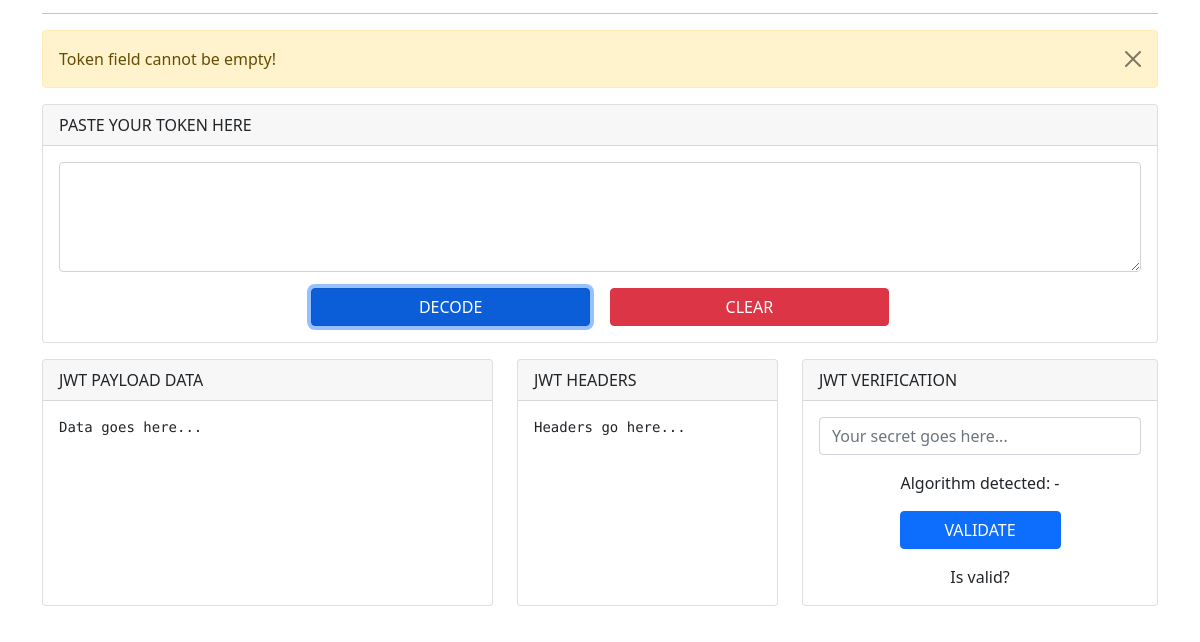
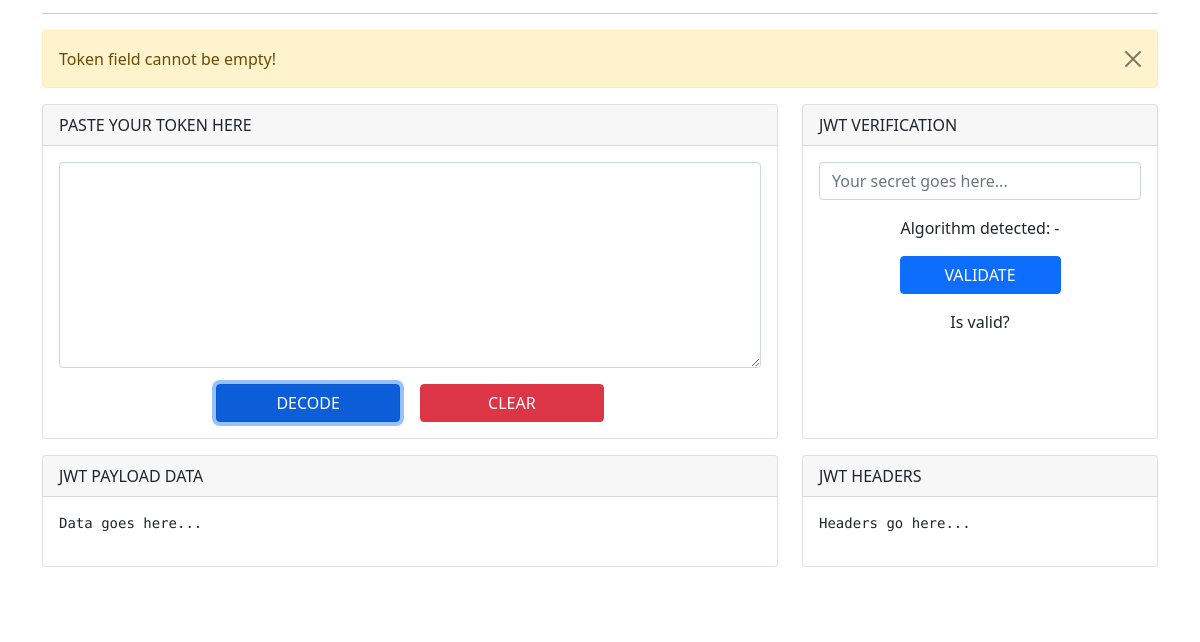
Before and after one commit to raocodes/JWT-Decoder-Client, an Electron app: page src/index.html in a window 1200 px wide. Both pictures are taken after a click on the button "DECODE". Shown: the part 124-766 px from the top of the page. Drawn offline with Linux system fonts and the light colour scheme.

Commit message:
Re-arranged layout

```diff
--- a/src/index.html
+++ b/src/index.html
@@ -23,34 +23,16 @@
       </div>
     </div>
 
-    <div class="row mb-3">
-      <div class="col-lg-12" id="alertcolumn">
-        <div class="card">
+    <div class="row mb-3" id="alertrow">
+      <div class="col-lg-8 col-md-12">
+        <div class="card h-100">
           <div class="card-header">PASTE YOUR TOKEN HERE</div>
           <div class="card-body">
-            <textarea class="form-control" id="tokeninput" rows="4"></textarea>
+            <textarea class="form-control" id="tokeninput" rows="8"></textarea>
           </div>
           <div class="text-center">
             <button type="button" class="btn btn-primary mb-3 w-25 me-2" id="decodejwtbtn">DECODE</button>
             <button type="button" class="btn btn-danger mb-3 w-25 ms-2" id="clearjwtbtn">CLEAR</button>
-          </div>
-        </div>
-      </div>
-    </div>
-    <div class="row gy-3 mb-3">
-      <div class="col-lg-5 col-md-12">
-        <div class="card h-100">
-          <div class="card-header">JWT PAYLOAD DATA</div>
-          <div class="card-body">
-            <pre><code id="tokenresult">Data goes here...</code></pre>
-          </div>
-        </div>
-      </div>
-      <div class="col-lg-3 col-md-12">
-        <div class="card h-100">
-          <div class="card-header">JWT HEADERS</div>
-          <div class="card-body">
-            <pre><code id="tokenheaders">Headers go here...</code></pre>
           </div>
         </div>
       </div>
@@ -68,6 +50,25 @@
         </div>
       </div>
     </div>
+
+    <div class="row gy-3 mb-3">
+      <div class="col-lg-8 col-md-12">
+        <div class="card h-100">
+          <div class="card-header">JWT PAYLOAD DATA</div>
+          <div class="card-body">
+            <pre><code id="tokenresult">Data goes here...</code></pre>
+          </div>
+        </div>
+      </div>
+      <div class="col-lg-4 col-md-12">
+        <div class="card h-100">
+          <div class="card-header">JWT HEADERS</div>
+          <div class="card-body">
+            <pre><code id="tokenheaders">Headers go here...</code></pre>
+          </div>
+        </div>
+      </div>
+    </div>
   </div>
   </div>
 </body>
--- a/src/logic.js
+++ b/src/logic.js
@@ -6,7 +6,7 @@ const clearButton = document.getElementById('clearjwtbtn');
 const input = document.getElementById('tokeninput');
 const result = document.getElementById('tokenresult');
 const headers = document.getElementById('tokenheaders');
-const alertColumn = document.getElementById('alertcolumn');
+const alertRow = document.getElementById('alertrow');
 const validateButton = document.getElementById('validatejwtbtn');
 const algorithm = document.getElementById('algorithmresult');
 const secretInput = document.getElementById('secretinput');
@@ -23,7 +23,7 @@ let token = null;
 function removeAlert() {
     if (flag == true) {
         // An alert exists already and we are removing it
-        alertColumn.removeChild(alertColumn.firstChild);
+        alertRow.removeChild(alertRow.firstChild);
         flag = false;
     }
 }
@@ -36,7 +36,7 @@ function createAlert(type, message) {
             ${message}
             <button type="button" class="btn-close" data-bs-dismiss="alert" aria-label="Close"></button>
         </div>`;
-    alertColumn.insertBefore(alert, alertColumn.firstChild);
+    alertRow.insertBefore(alert, alertRow.firstChild);
     flag = true;
 }
 
@@ -51,11 +51,11 @@ decodeButton.addEventListener('click', function () {
     } else {
         try {
             decodedToken = jwt_decode(token);
-            let decodedTokenJSON = JSON.stringify(decodedToken, null, 2);
+            let decodedTokenJSON = JSON.stringify(decodedToken, null, 4);
             result.innerHTML = decodedTokenJSON;
 
             decodedHeader = jwt_decode(token, { header: true });
-            let decodedHeaderJSON = JSON.stringify(decodedHeader, null, 2);
+            let decodedHeaderJSON = JSON.stringify(decodedHeader, null, 4);
             headers.innerHTML = decodedHeaderJSON;
             removeAlert();
         } catch (e) {
```
